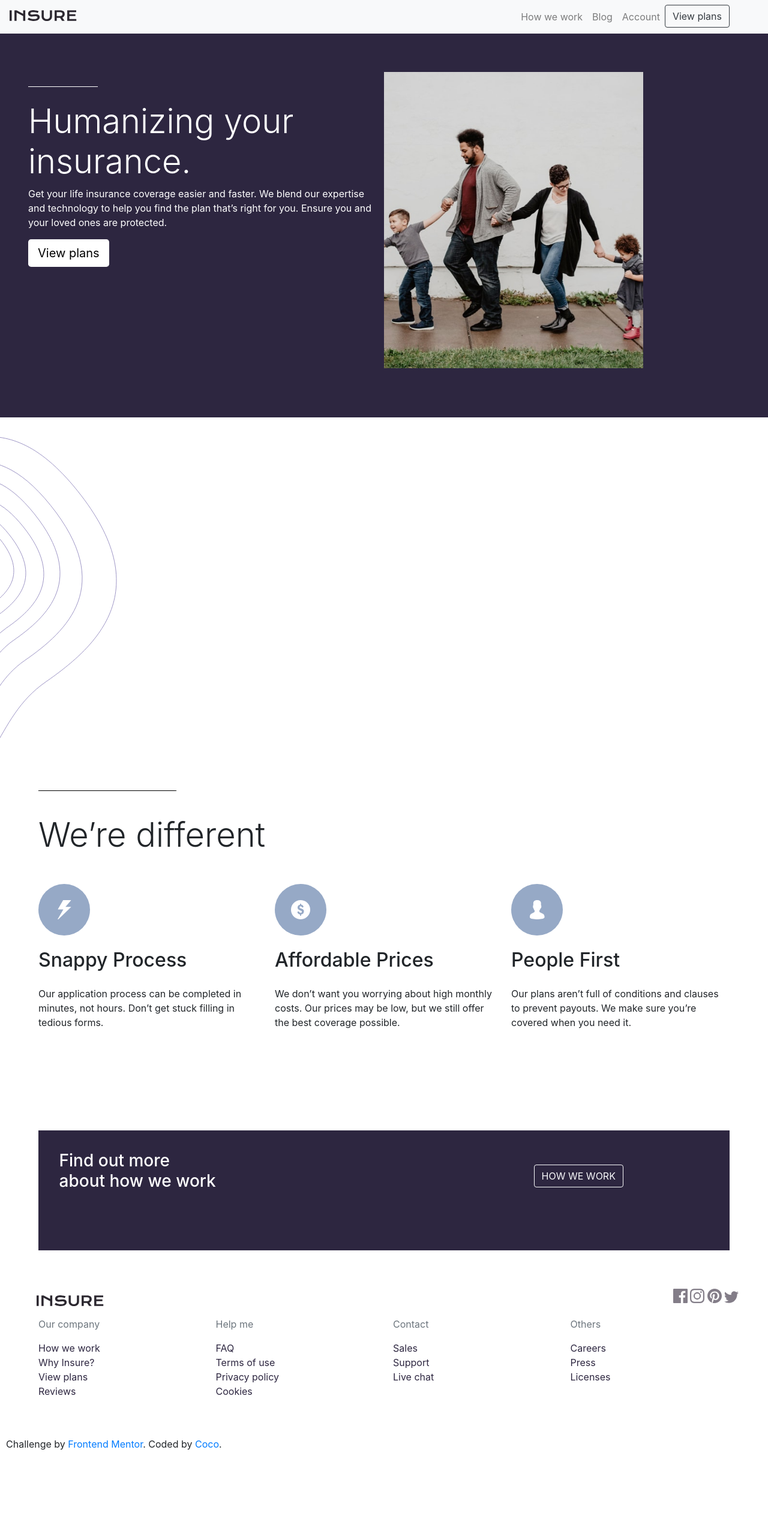
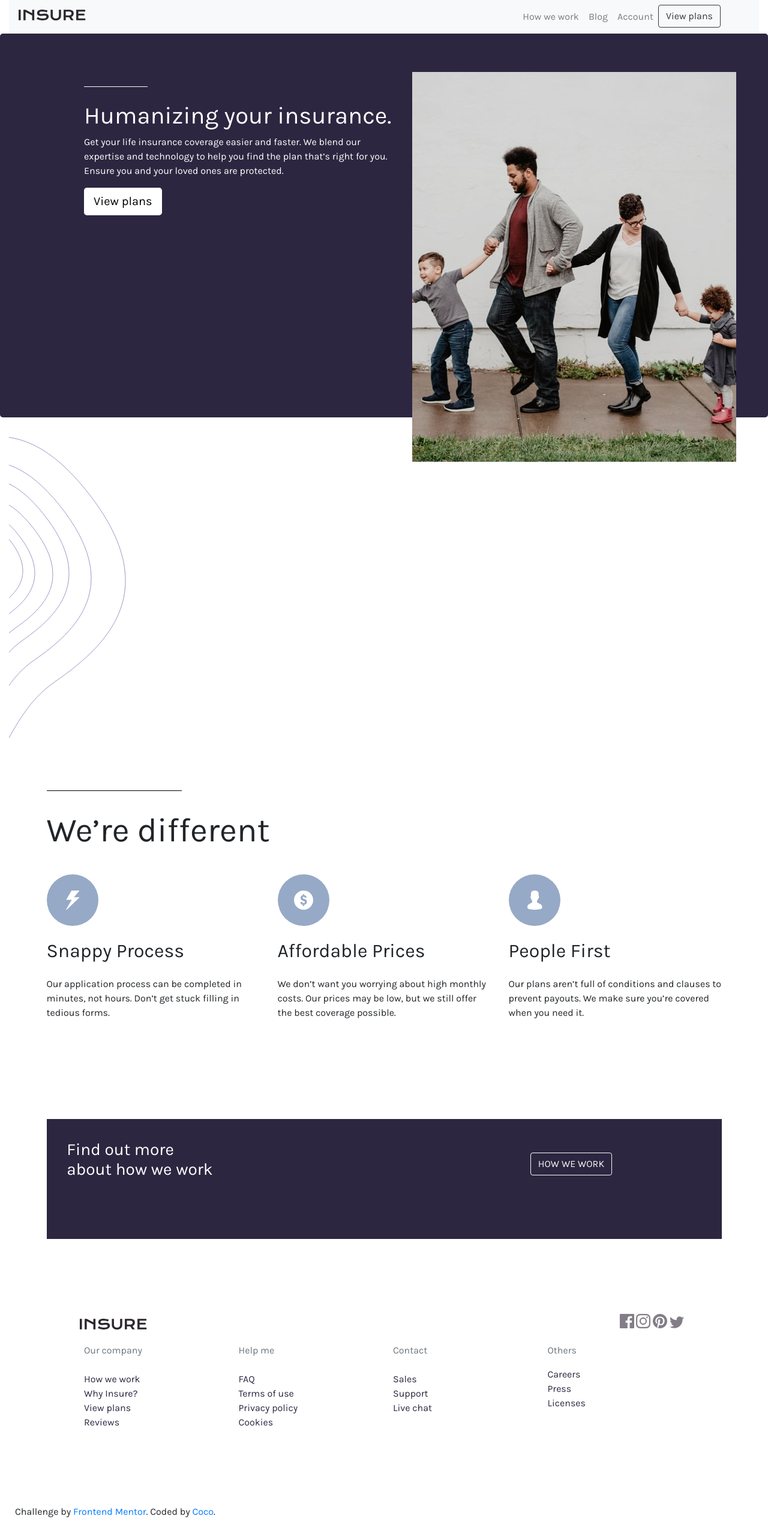
Before and after one commit to cocoxiang123/MentorChallenge, a plain HTML site: page index.html in a window 1280 px wide. Shown: the whole page at 60% size. Before the commit the page ends 2430 px from the top, so only its background shows below. Drawn offline with nearby package versions, Linux system fonts and the light colour scheme.

Commit message:
updateResponsiveDesign

```diff
--- a/index.css
+++ b/index.css
@@ -1,17 +1,26 @@
 * {
   box-sizing: border-box;
+}
+body {
+  font-size: 16px;
+  font-family: "Karla", sans-serif;
+  padding: 0;
+  margin: 0;
 }
 .jumbotron {
   background-color: hsl(256, 26%, 20%);
   height: 80vh;
-}
-.intro-left {
-  padding-left: 30px;
+  padding-left: 10%;
+  position: relative;
 }
 .intro-left-svg {
   width: 50%;
   height: 50%;
+  position: absolute;
+  top: -200px;
+  right: 200px;
 }
+
 .lead > button {
   background-color: white;
   color: black;
@@ -22,9 +31,21 @@
   width: 20%;
   margin-left: 0;
 }
-.intro-img {
-  width: 80%;
-  height: 95%;
+.intro-mobile {
+  max-width: 100%;
+  display: none;
+}
+.intro-img-desktop {
+  max-width: 100%;
+  display: block;
+}
+@media only screen and (max-width: 400px) {
+  .intro-mobile {
+    display: block;
+  }
+  .intro-img-desktop {
+    display: none;
+  }
 }
 .mid-hr {
   width: 20%;
@@ -55,10 +76,10 @@
 }
 
 .footer-nav {
-  margin: 5%;
+  margin: 10%;
 }
 .footer-header {
-  padding: 1%;
+  padding: 10%;
 }
 
 .footer-body a {
--- a/index.html
+++ b/index.html
@@ -11,18 +11,18 @@
       crossorigin="anonymous"
     />
     <script
-      src="https://code.jquery.com/jquery-3.2.1.slim.min.js"
-      integrity="sha384-KJ3o2DKtIkvYIK3UENzmM7KCkRr/rE9/Qpg6aAZGJwFDMVNA/GpGFF93hXpG5KkN"
+      src="https://code.jquery.com/jquery-3.4.1.slim.min.js"
+      integrity="sha384-J6qa4849blE2+poT4WnyKhv5vZF5SrPo0iEjwBvKU7imGFAV0wwj1yYfoRSJoZ+n"
       crossorigin="anonymous"
     ></script>
     <script
-      src="https://cdnjs.cloudflare.com/ajax/libs/popper.js/1.12.9/umd/popper.min.js"
-      integrity="sha384-ApNbgh9B+Y1QKtv3Rn7W3mgPxhU9K/ScQsAP7hUibX39j7fakFPskvXusvfa0b4Q"
+      src="https://cdn.jsdelivr.net/npm/popper.js@1.16.0/dist/umd/popper.min.js"
+      integrity="sha384-Q6E9RHvbIyZFJoft+2mJbHaEWldlvI9IOYy5n3zV9zzTtmI3UksdQRVvoxMfooAo"
       crossorigin="anonymous"
     ></script>
     <script
-      src="https://maxcdn.bootstrapcdn.com/bootstrap/4.0.0/js/bootstrap.min.js"
-      integrity="sha384-JZR6Spejh4U02d8jOt6vLEHfe/JQGiRRSQQxSfFWpi1MquVdAyjUar5+76PVCmYl"
+      src="https://stackpath.bootstrapcdn.com/bootstrap/4.4.1/js/bootstrap.min.js"
+      integrity="sha384-wfSDF2E50Y2D1uUdj0O3uMBJnjuUD4Ih7YwaYd1iqfktj0Uod8GCExl3Og8ifwB6"
       crossorigin="anonymous"
     ></script>
     <link
@@ -32,11 +32,15 @@
       href="./images/favicon-32x32.png"
     />
     <link rel="stylesheet" type="text/css" href="index.css" />
+    <link
+      href="https://fonts.googleapis.com/css?family=Karla&display=swap"
+      rel="stylesheet"
+    />
 
     <title>Frontend Mentor | Insure landing page</title>
   </head>
 
-  <body class="contain-fluid">
+  <body class="container-fluid">
     <nav class="navbar navbar-expand-sm navbar-light bg-light">
       <a class="navbar-brand" href="#"
         ><svg xmlns="http://www.w3.org/2000/svg" width="112" height="18">
@@ -76,10 +80,20 @@
         </ul>
       </div>
     </nav>
-    <div class="jumbotron d-flex row">
+
+    <section>
+      <img
+        class="intro-mobile"
+        src="images/image-intro-mobile.jpg"
+        alt="intro-lg"
+      />
+    </section>
+    <div class="jumbotron row d-flex">
       <section class="col-sm-6 intro-left">
         <hr class="my-4 title-line" />
-        <h1 class="display-4 text-white">Humanizing your insurance.</h1>
+        <h1 class="display-5 text-white">
+          Humanizing your insurance.
+        </h1>
         <p class="text-white">
           Get your life insurance coverage easier and faster. We blend our
           expertise and technology to help you find the plan that’s right for
@@ -92,10 +106,22 @@
         </p>
       </section>
       <section>
+        <!--         <picture>
+          <source
+            srcset="images/image-intro-mobile.jpg"
+            media="(max-width: 800px)"
+          />
+          <source srcset="images/image-intro-desktop.jpg" />
+          <img
+            src="images/image-intro-desktop.jpg"
+            alt="intro"
+            style="width:auto;"
+          />
+        </picture> -->
         <img
-          class="intro-img"
+          class="intro-img-desktop"
           src="images/image-intro-desktop.jpg"
-          alt="intro"
+          alt="intro-lg"
         />
       </section>
     </div>
@@ -129,7 +155,7 @@
 
     <article class="points">
       <hr class="mid-hr" />
-      <div class="display-4 py-4">We’re different</div>
+      <div class="display-4 py-3">We’re different</div>
       <div class="row py-4">
         <section class="col-sm-4">
           <svg xmlns="http://www.w3.org/2000/svg" width="86" height="86">
@@ -199,8 +225,8 @@
     </div>
 
     <footer class="footer-nav">
-      <header class="row d-flex justify-content-between">
-        <div class="footer-header">
+      <header class="row text-center text-sm-left">
+        <div class="footer-header col-sm p-2">
           <svg xmlns="http://www.w3.org/2000/svg" width="112" height="18">
             <path
               fill="#2C2830"
@@ -208,7 +234,7 @@
             />
           </svg>
         </div>
-        <div class="media-logos">
+        <div class="media-logos col-sm text-sm-right">
           <svg xmlns="http://www.w3.org/2000/svg" width="24" height="24">
             <path
               fill="#837D88"
@@ -236,9 +262,9 @@
         </div>
       </header>
 
-      <article class="row footer-body ">
-        <section class="col-sm-3">
-          <p class="text-muted">Our company</p>
+      <article class="row footer-body text-center text-sm-left  ">
+        <section class="col-sm-3 ">
+          <p class="text-muted py-2">Our company</p>
           <div class="d-flex flex-column ">
             <a href="#">How we work</a>
             <a href="#">Why Insure?</a>
@@ -247,7 +273,7 @@
           </div>
         </section>
         <section class="col-sm-3">
-          <p class="text-muted">Help me</p>
+          <p class="text-muted py-2">Help me</p>
           <div class="d-flex flex-column">
             <a href="#">FAQ</a>
             <a href="#">Terms of use</a>
@@ -256,7 +282,7 @@
           </div>
         </section>
         <section class="col-sm-3">
-          <p class="text-muted">Contact</p>
+          <p class="text-muted py-2">Contact</p>
           <div class="d-flex flex-column">
             <a href="#">Sales</a>
             <a href="#">Support</a>
@@ -264,7 +290,7 @@
           </div>
         </section>
         <section class="col-sm-3">
-          <p class="text-muted">Others</p>
+          <p class="text-muted pt-2">Others</p>
           <div class="d-flex flex-column">
             <a href="#">Careers</a>
             <a href="#">Press</a>
```
